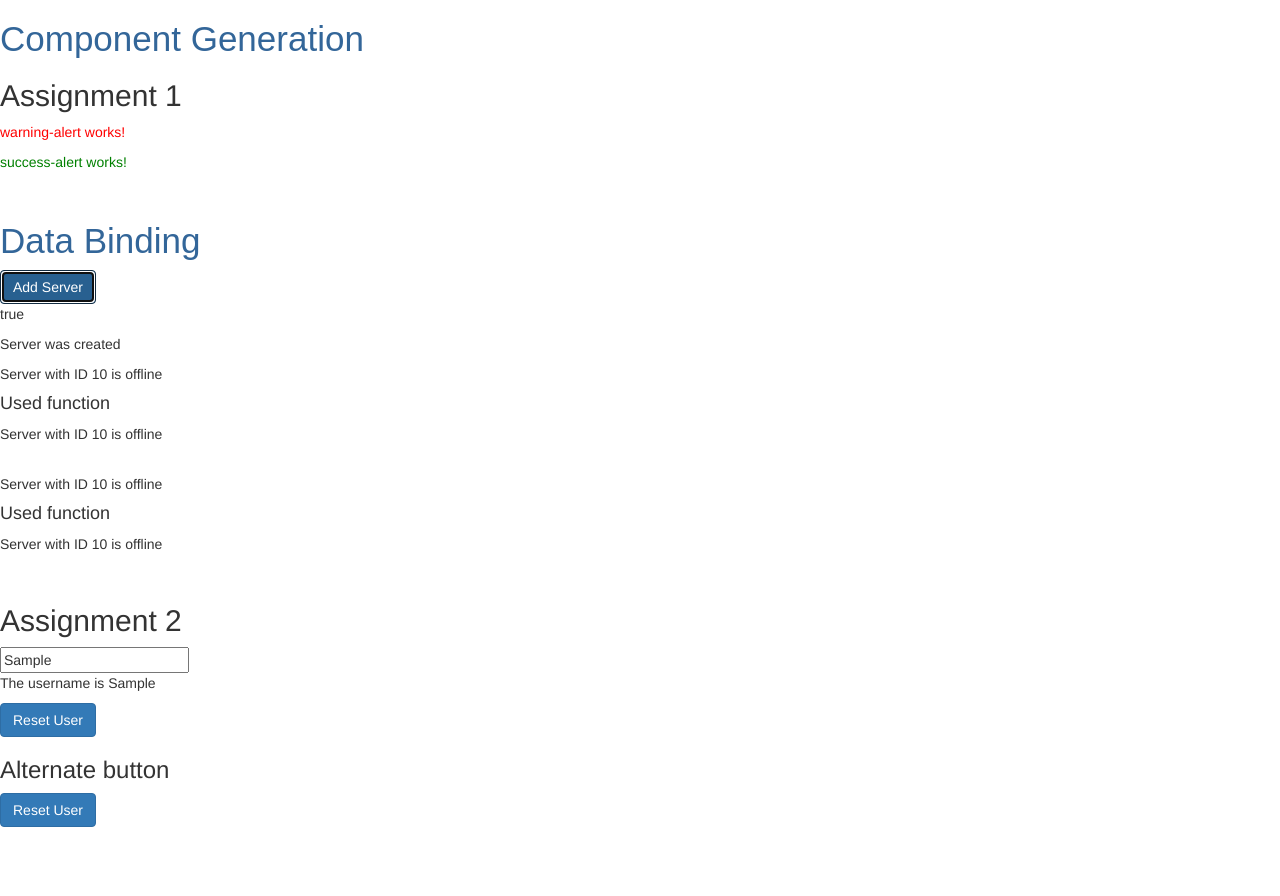
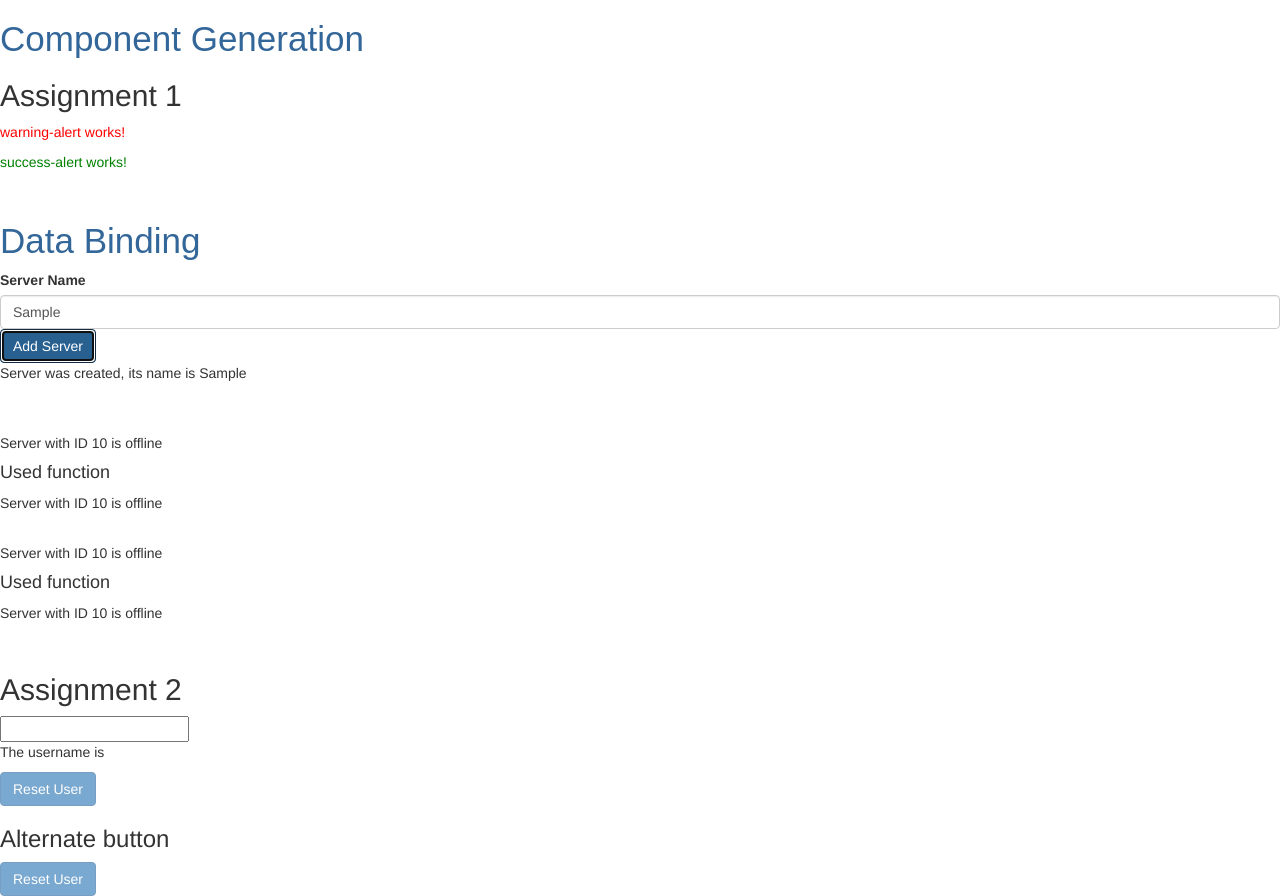
Before and after one commit to ddang9390/Tour-of-Heroes, an Angular app in the folder Angular-Apps/my-app/: page / in a window 1280 px wide. Both pictures are taken after typing "Sample" into the empty fields and a click on the button "Add Server". Before the commit the page ends 827 px from the top, so only its background shows below. Built offline with nearby package versions, Linux system fonts and the light colour scheme.

Commit message:
Learned more about *ngIf

```diff
--- a/Angular-Apps/my-app/src/app/servers/servers.component.html
+++ b/Angular-Apps/my-app/src/app/servers/servers.component.html
@@ -1,8 +1,11 @@
+<label>Server Name</label>
+<input type="text" class="form-control" [(ngModel)]="serverName">
 <button class="btn btn-primary" [disabled]="!allowNewServer"
   (click)="onCreateServer()">Add Server</button>
 
-<p [innerText]="allowNewServer"></p>
-<p>{{serverCreationStatus}}</p>
-
+<!--<p [innerText]="allowNewServer"></p>-->
+<!--<p>{{serverCreationStatus}}</p>-->
+<p *ngIf="serverCreated">Server was created, its name is {{serverName}}</p>
+<br><br>
 <app-server></app-server>
 <app-server></app-server>
--- a/Angular-Apps/my-app/src/app/servers/servers.component.ts
+++ b/Angular-Apps/my-app/src/app/servers/servers.component.ts
@@ -6,9 +6,10 @@ import { Component, OnInit } from '@angular/core';
   styleUrls: ['./servers.component.css']
 })
 export class ServersComponent implements OnInit {
+  serverName="";
   allowNewServer = false;
   serverCreationStatus = "No server was created";
-
+  serverCreated = false;
   constructor() {
     setTimeout(() => {
       this.allowNewServer = true;
@@ -16,6 +17,7 @@ export class ServersComponent implements OnInit {
   }
 
   onCreateServer(){
+    this.serverCreated = true;
     this.serverCreationStatus = "Server was created";
   }
 
```
